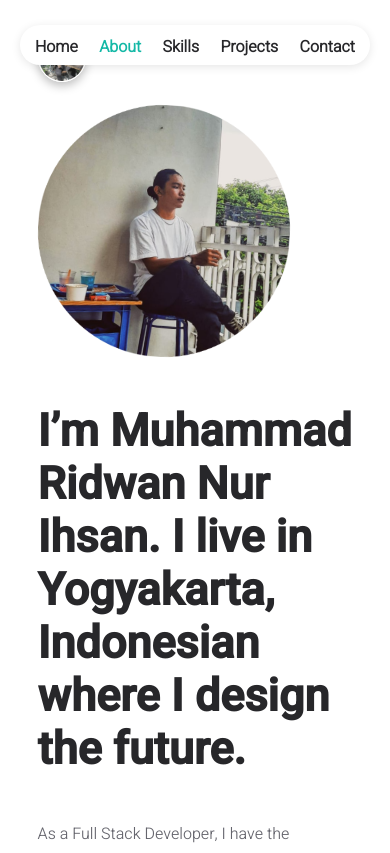
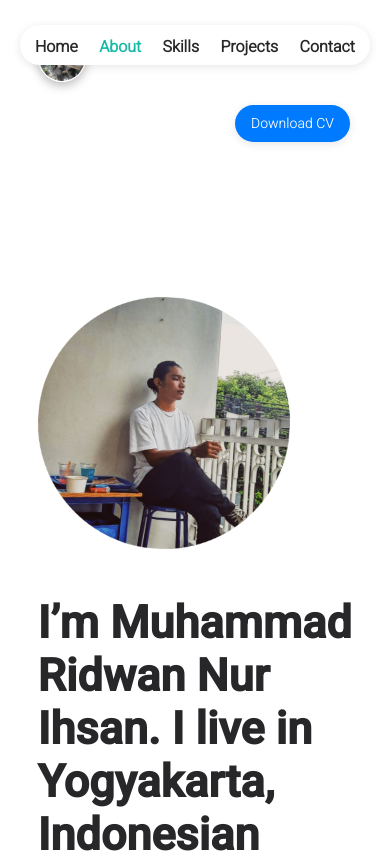
Before and after one commit to mrnurihsann/portofolio, a React (Create React App) app: page /about in a window 390 px wide. Shown: the top 853 px of the page. Built offline with nearby package versions, Linux system fonts and the light colour scheme.

Commit message:
update button cv

```diff
--- a/src/components/about/social.jsx
+++ b/src/components/about/social.jsx
@@ -1,6 +1,6 @@
 import React from "react";
 import { FontAwesomeIcon } from "@fortawesome/react-fontawesome";
-import { faEnvelope } from "@fortawesome/free-solid-svg-icons";
+import { faEnvelope, faPhone } from "@fortawesome/free-solid-svg-icons";
 import {
   faGithub,
   faLinkedin,
@@ -14,48 +14,39 @@ import "./style/social.css";
 const Socials = () => {
   return (
     <div className="socials">
-
       <div className="social">
         <a href={INFO.socials.github} target="_blank" rel="noreferrer">
           <div className="social-icon">
-						<FontAwesomeIcon
-							icon={faGithub}
-							className="social-icon"
-						/>
+            <FontAwesomeIcon icon={faGithub} className="social-icon" />
           </div>
           <div className="social-text">Follow on GitHub</div>
         </a>
       </div>
 
       <div className="social">
-				<a
-					href={INFO.socials.linkedin}
-					target="_blank"
-					rel="noreferrer"
-				>
+        <a href={INFO.socials.linkedin} target="_blank" rel="noreferrer">
           <div className="social-icon">
-						<FontAwesomeIcon
-							icon={faLinkedin}
-							className="social-icon"
-						/>
+            <FontAwesomeIcon icon={faLinkedin} className="social-icon" />
           </div>
           <div className="social-text">Follow on LinkedIn</div>
         </a>
       </div>
 
       <div className="social">
-				<a
-					href={INFO.socials.instagram}
-					target="_blank"
-					rel="noreferrer"
-				>
+        <a href={INFO.socials.instagram} target="_blank" rel="noreferrer">
           <div className="social-icon">
-						<FontAwesomeIcon
-							icon={faInstagram}
-							className="social-icon"
-						/>
+            <FontAwesomeIcon icon={faInstagram} className="social-icon" />
           </div>
           <div className="social-text">Follow on Instagram</div>
+        </a>
+      </div>
+
+      <div className="social">
+        <a href={`tel:${INFO.contact.phone}`} target="_blank" rel="noreferrer">
+          <div className="social-icon">
+            <FontAwesomeIcon icon={faPhone} className="social-icon" />
+          </div>
+          <div className="social-text">Contact via Phone</div>
         </a>
       </div>
 
--- a/src/components/common/navBar.jsx
+++ b/src/components/common/navBar.jsx
@@ -44,6 +44,16 @@ const NavBar = (props) => {
             </ul>
           </div>
         </nav>
+
+        <div className="download-cv-container">
+          <a
+            href="/doc/Nur-Ihsan.pdf"
+            download="myCurillumVitae.pdf"
+            className="download-cv-button"
+          >
+            Download CV
+          </a>
+        </div>
       </div>
     </React.Fragment>
   );
--- a/src/components/common/style/navBar.css
+++ b/src/components/common/style/navBar.css
@@ -6,6 +6,7 @@
   justify-content: center;
   align-items: center;
   width: 100%;
+  position: relative; /* Control positioning */
 }
 
 .navbar {
@@ -38,7 +39,7 @@
 .nav-item {
   font-weight: bold;
   font-size: 80%;
-  padding: 0 10px; /* Add horizontal padding */
+  padding: 0 10px;
 }
 
 .nav-item.active a {
@@ -55,22 +56,84 @@
   transition: color 0.3s ease-in-out;
 }
 
-@media (max-width: 600px) {
+.download-cv-container {
+  position: fixed;
+  padding-right: 200px;
+  padding-top: 40px;
+  right: 20px;
+  top: 3vh;
+  z-index: 998; /* Lower z-index than navbar */
+}
+
+.download-cv-button {
+  padding: 10px 20px;
+  background-color: #007bff;
+  color: #fff;
+  text-decoration: none;
+  border-radius: 30px;
+  font-size: 16px;
+  transition: background-color 0.3s ease;
+  box-shadow: 0px 2px 10px rgba(0, 0, 0, 0.1);
+}
+
+.download-cv-button:hover {
+  background-color: #0056b3;
+}
+
+@media (max-width: 970px) {
   .nav-background {
-    width: calc(100% - 40px); /* Adjust width with padding */
-    padding: 0 10px; /* Add padding */
-    margin: 0 20px; /* Add margin */
+    width: calc(100% - 40px);
+    padding: 0 10px;
+    margin: 0 20px;
   }
 
   .nav-list {
     flex-direction: row;
-    justify-content: space-between; /* Ensure space between items */
+    justify-content: space-between;
     width: 100%;
   }
 
   .nav-item {
-    padding: 10px 0; /* Adjust padding */
-    margin: 0 5px; /* Add margin */
-    font-size: 1rem; /* Increase font size */
+    padding: 10px 0;
+    margin: 0 5px;
+    font-size: 1rem;
+  }
+
+  .download-cv-container {
+    position: relative;
+    top: auto;
+    right: auto;
+    margin-top: 15px;
+    display: flex;
+    justify-content: right;
+    padding: 70px;
+    padding-right: 20px;
+    width: 100%;
+    z-index: 1; /* Adjust z-index to prevent overlap */
+  }
+
+  .download-cv-button {
+    padding: 8px 16px;
+    font-size: 14px;
   }
 }
+
+@media (max-width: 400px) {
+  .download-cv-container {
+    position: relative;
+    top: auto;
+    right: auto;
+    margin-top: 15px;
+    display: flex;
+    justify-content: right;
+    padding: 70px;
+    padding-right: 20px;
+    width: 100%;
+    z-index: 1; /* Adjust z-index to prevent overlap */
+  }
+
+  .download-cv-button {
+    padding: 8px 16px;
+    font-size: 14px;
+  }
+}
--- a/src/data/user.js
+++ b/src/data/user.js
@@ -4,6 +4,10 @@ const INFO = {
     name: "Nur Ihsan.",
     email: "muhammadridhwannurihsan@gmail.com",
     logo: "../me.png",
+  },
+
+  contact: {
+    phone: "https://wa.me/089652171686", // Replace with your actual phone number
   },
 
   socials: {
@@ -13,6 +17,7 @@ const INFO = {
     instagram: "https://instagram.com/mrnurihsann",
     stackoverflow: "https://stackoverflow.com/",
     facebook: "https://facebook.com/",
+    phone: "+6289652171686",
   },
 
   homepage: {
```
Also changed, not shown: 1 other file (tests, documents, lock files or other folders). Lines whose indentation alone changed are shown as unchanged.
